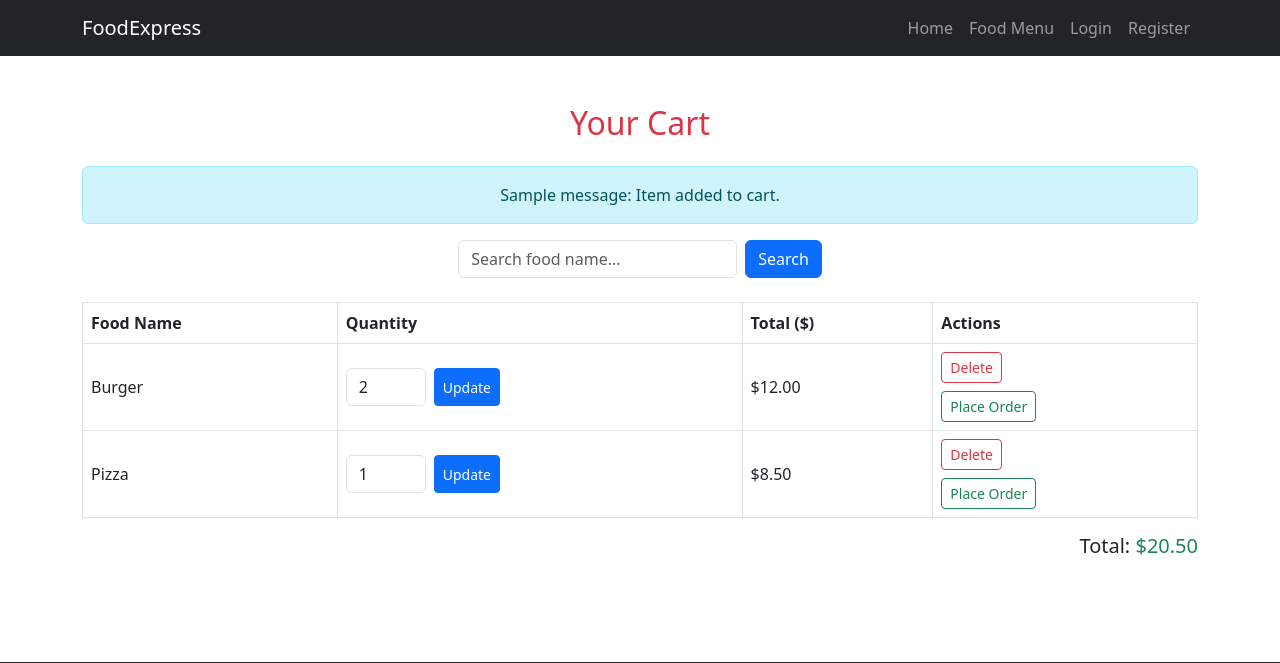
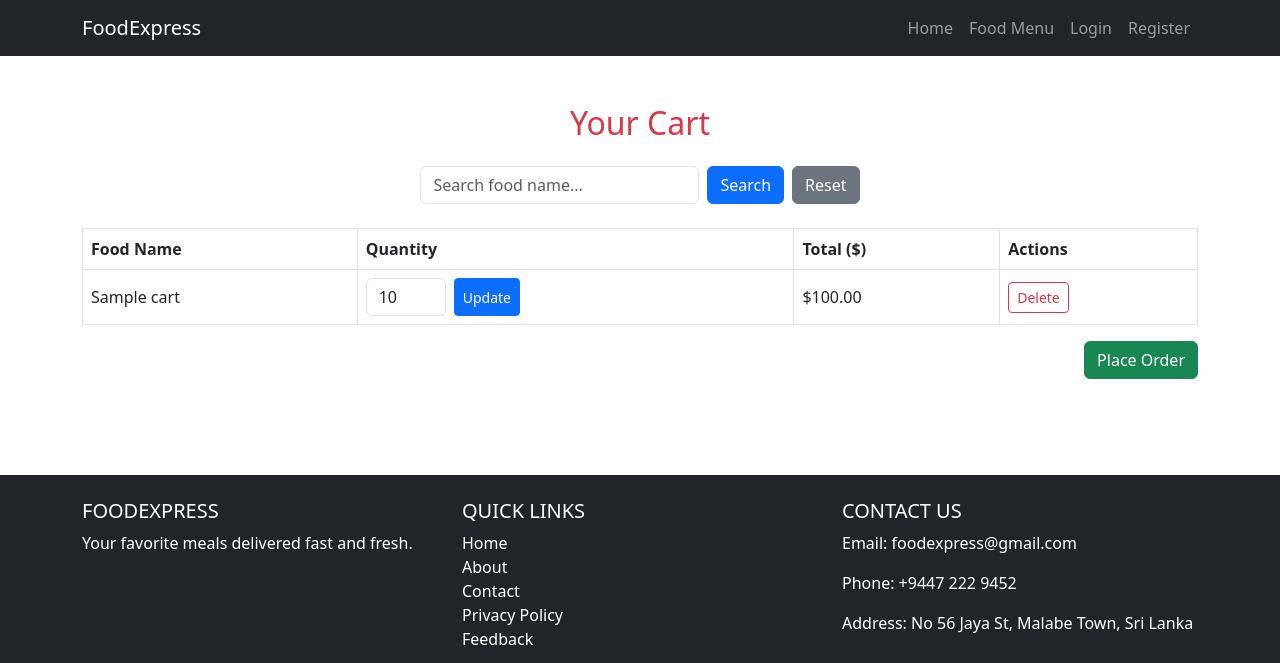
Before and after one commit to sathirapramudith123/Food-Delivery-Web-Site, a PHP site: page /cart.php in a window 1280 px wide. Shown: the top 663 px of the page. Run offline with PHP 8.4, Linux system fonts and the light colour scheme; tables that the repository leaves empty or names only in its code hold one stand-in row (values such as "Sample post").

Commit message:
update a cart php file

```diff
--- a/index/cart.php
+++ b/index/cart.php
@@ -1,3 +1,79 @@
+<?php
+include 'database.php';
+
+$msg = '';
+
+// Handle Add to Cart
+if ($_SERVER['REQUEST_METHOD'] === 'POST' && isset($_POST['cart_food_id'])) {
+    $foodId = (int)$_POST['cart_food_id'];
+    $quantity = max(1, (int)($_POST['cart_quantity'] ?? 1));
+
+    $stmt = $conn->prepare("SELECT name, price FROM food_menu WHERE id = ?");
+    $stmt->bind_param("i", $foodId);
+    $stmt->execute();
+    $res = $stmt->get_result();
+
+    if ($food = $res->fetch_assoc()) {
+        $name = $food['name'];
+        $price = $food['price'];
+
+        // Check if already in cart
+        $check = $conn->prepare("SELECT id, quantity FROM cart WHERE food_id = ?");
+        $check->bind_param("i", $foodId);
+        $check->execute();
+        $checkRes = $check->get_result();
+
+        if ($row = $checkRes->fetch_assoc()) {
+            $newQty = $row['quantity'] + $quantity;
+            $upd = $conn->prepare("UPDATE cart SET quantity = ? WHERE id = ?");
+            $upd->bind_param("ii", $newQty, $row['id']);
+            $upd->execute();
+        } else {
+            $ins = $conn->prepare("INSERT INTO cart (food_id, food_name, price, quantity) VALUES (?, ?, ?, ?)");
+            $ins->bind_param("isdi", $foodId, $name, $price, $quantity);
+            $ins->execute();
+        }
+
+        $msg = "Item added to cart.";
+    }
+}
+
+// Handle Update Quantity
+if ($_SERVER['REQUEST_METHOD'] === 'POST' && isset($_POST['update_cart_id'])) {
+    $id = (int)$_POST['update_cart_id'];
+    $qty = max(1, (int)$_POST['update_quantity']);
+    $up = $conn->prepare("UPDATE cart SET quantity = ? WHERE id = ?");
+    $up->bind_param("ii", $qty, $id);
+    $up->execute();
+    $msg = "Quantity updated.";
+}
+
+// Handle Delete
+if (isset($_GET['delete'])) {
+    $id = (int)$_GET['delete'];
+    $conn->query("DELETE FROM cart WHERE id = $id");
+    $msg = "Item deleted.";
+}
+
+// Handle Place Order (Clears Cart)
+if (isset($_POST['place_order'])) {
+    $conn->query("DELETE FROM cart");
+    $msg = "Order placed successfully!";
+}
+
+// Handle Search
+$search = $_GET['search'] ?? '';
+if ($search) {
+    $stmt = $conn->prepare("SELECT * FROM cart WHERE food_name LIKE ?");
+    $like = "%" . $search . "%";
+    $stmt->bind_param("s", $like);
+    $stmt->execute();
+    $items = $stmt->get_result();
+} else {
+    $items = $conn->query("SELECT * FROM cart");
+}
+?>
+
 <!DOCTYPE html>
 <html lang="en">
 <head>
@@ -7,23 +83,25 @@
   <link href="https://cdn.jsdelivr.net/npm/bootstrap@5.3.0/dist/css/bootstrap.min.css" rel="stylesheet" />
 </head>
 <body>
+<?php include("../index/navbar.php"); ?>
 
-<?php include("../index/navbar.php"); ?>
 <div class="container py-5">
   <h2 class="text-danger text-center mb-4">Your Cart</h2>
 
-  <!-- Message -->
-  <div class="alert alert-info text-center">
-    Sample message: Item added to cart.
-  </div>
+  <?php if ($msg): ?>
+    <div class="alert alert-info text-center"><?= htmlspecialchars($msg) ?></div>
+  <?php endif; ?>
 
   <!-- Search Form -->
-  <form class="mb-4 d-flex justify-content-center">
-    <input type="text" class="form-control w-25 me-2" placeholder="Search food name...">
+  <form method="GET" class="mb-4 d-flex justify-content-center">
+    <input type="text" name="search" class="form-control w-25 me-2" placeholder="Search food name..." value="<?= htmlspecialchars($search ?? '') ?>">
     <button type="submit" class="btn btn-primary">Search</button>
+    <a href="cart.php" class="btn btn-secondary ms-2">Reset</a>
   </form>
 
-  <!-- Cart Items -->
+  <?php if ($items->num_rows == 0): ?>
+    <p class="text-center">No items found.</p>
+  <?php else: ?>
     <table class="table table-bordered align-middle">
       <thead>
         <tr>
@@ -34,44 +112,34 @@
         </tr>
       </thead>
       <tbody>
+        <?php while ($item = $items->fetch_assoc()): ?>
           <tr>
-        <td>Burger</td>
+            <td><?= htmlspecialchars($item['food_name']) ?></td>
             <td>
-          <form class="d-flex">
-            <input type="number" value="2" min="1" class="form-control me-2" style="width: 80px;">
+              <form method="POST" class="d-flex">
+                <input type="hidden" name="update_cart_id" value="<?= $item['id'] ?>">
+                <input type="number" name="update_quantity" value="<?= $item['quantity'] ?>" min="1" class="form-control me-2" style="width: 80px;">
                 <button type="submit" class="btn btn-sm btn-primary">Update</button>
               </form>
             </td>
-        <td>$12.00</td>
+            <td>$<?= number_format($item['price'] * $item['quantity'], 2) ?></td>
             <td>
-          <a href="#" class="btn btn-sm btn-outline-danger">Delete</a>
-          <form class="mt-2">
-            <button type="submit" class="btn btn-sm btn-outline-success">Place Order</button>
-          </form>
+              <a href="?delete=<?= $item['id'] ?>" class="btn btn-sm btn-outline-danger" onclick="return confirm('Remove this item?')">Delete</a>
             </td>
           </tr>
-      <tr>
-        <td>Pizza</td>
-        <td>
-          <form class="d-flex">
-            <input type="number" value="1" min="1" class="form-control me-2" style="width: 80px;">
-            <button type="submit" class="btn btn-sm btn-primary">Update</button>
-          </form>
-        </td>
-        <td>$8.50</td>
-        <td>
-          <a href="#" class="btn btn-sm btn-outline-danger">Delete</a>
-          <form class="mt-2">
-            <button type="submit" formaction="order.php" class="btn btn-sm btn-outline-success">Place Order</button>
-          </form>
-        </td>
-      </tr>
+        <?php endwhile; ?>
       </tbody>
     </table>
 
-  <h5 class="text-end">Total: <span class="text-success">$20.50</span></h5>
+    <!-- Place Order -->
+    <form method="POST" class="text-end">
+      <button type="submit" name="place_order" class="btn btn-success">Place Order</button>
+    </form>
+  <?php endif; ?>
 </div>
+
 <?php include("../index/footer.php"); ?>
-
 </body>
 </html>
+
+<?php $conn->close(); ?>
```
Also changed, not shown: index/uploads/1750477312_Homemade-Lasagna-Recipe-12.jpg (added), index/uploads/1750482771_R.jpeg (added). Lines whose indentation alone changed are shown as unchanged.
